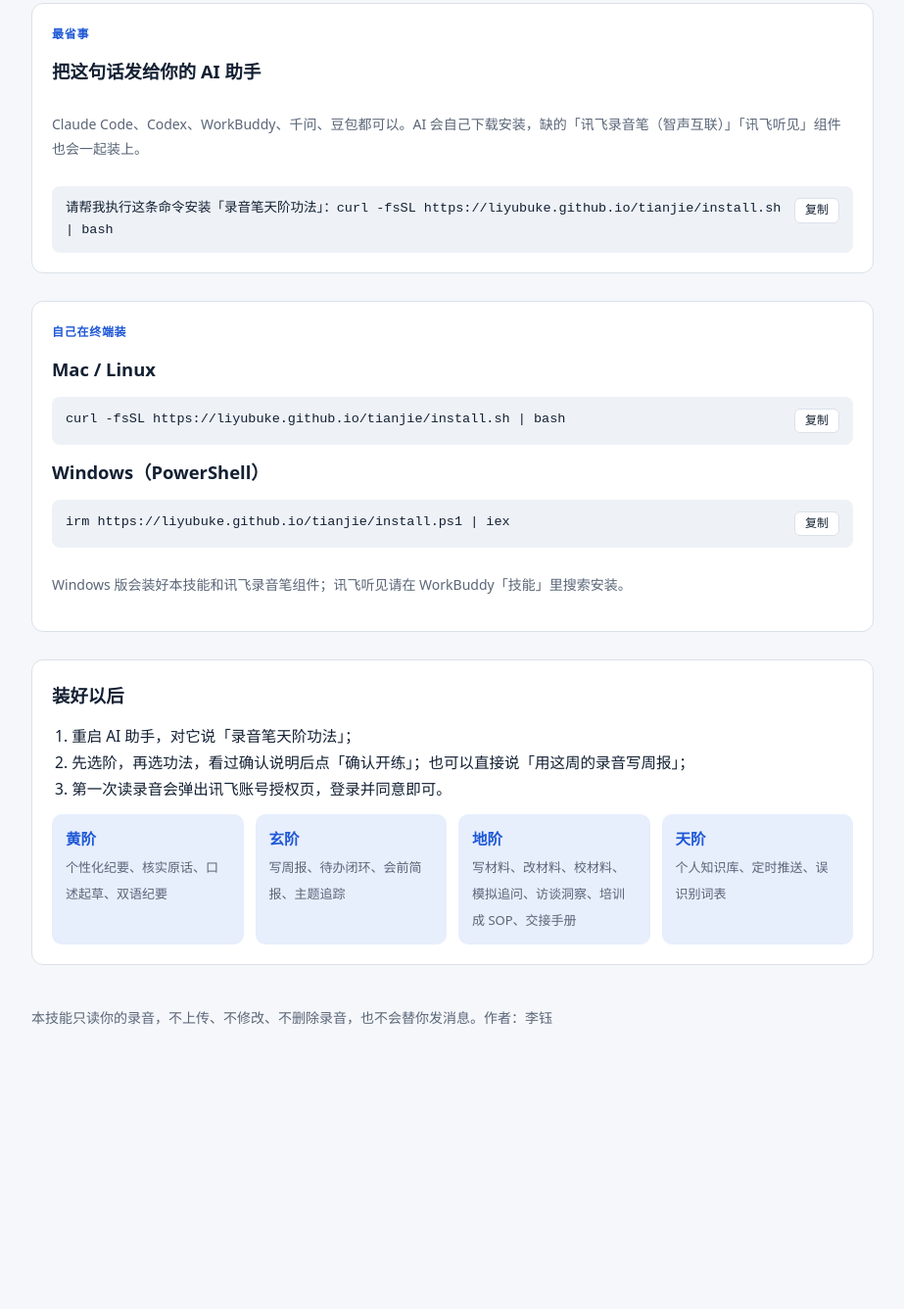
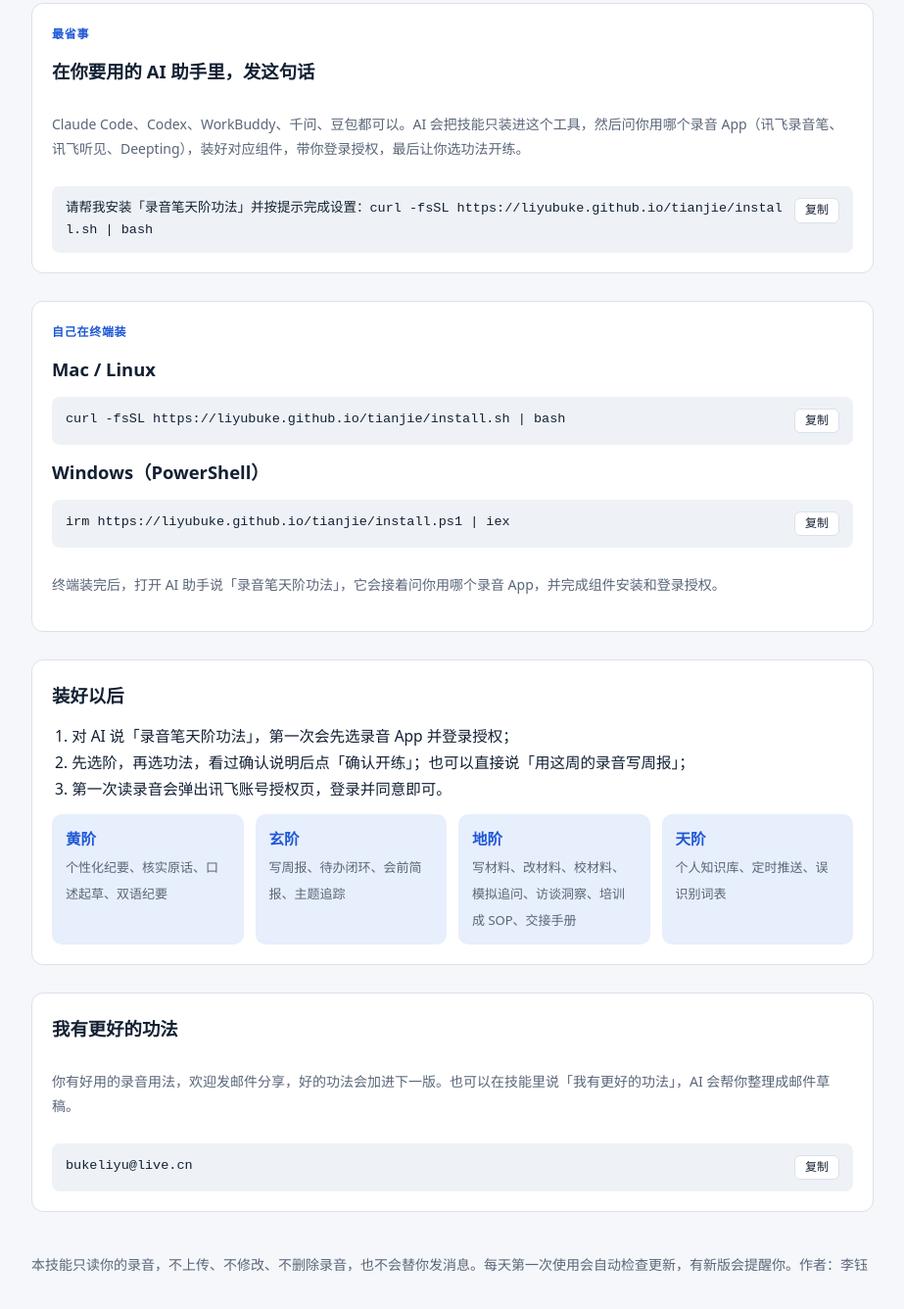
Before and after one commit to liyubuke/tianjie, a plain HTML site: page index.html in a window 1280 px wide. Shown: the part 198-1534 px from the top of the page at 98% size, without its empty margins (178-1101 px from the left). Before the commit the page ends 1323 px from the top, so only its background shows below. Drawn offline with Linux system fonts and the light colour scheme.

Commit message:
Add files via upload

```diff
--- a/index.html
+++ b/index.html
@@ -21,17 +21,17 @@ ol{margin:0;padding-left:1.3em}
 <header><div class="tag">讯飞录音笔 × 大模型</div><h1>录音笔天阶功法</h1>
 <p class="lede">18 门把录音交给 AI 干活的用法：写周报、个性化纪要、写改校汇报材料、个人知识库……装好后对 AI 说「录音笔天阶功法」，点选一门功法、确认后开练。</p></header>
 
-<section class="card"><span class="tag">最省事</span><h2>把这句话发给你的 AI 助手</h2>
-<p class="muted">Claude Code、Codex、WorkBuddy、千问、豆包都可以。AI 会自己下载安装，缺的「讯飞录音笔（智声互联）」「讯飞听见」组件也会一起装上。</p>
-<div class="cmd"><code id="c1">请帮我执行这条命令安装「录音笔天阶功法」：curl -fsSL https://liyubuke.github.io/tianjie/install.sh | bash</code><button data-t="c1">复制</button></div></section>
+<section class="card"><span class="tag">最省事</span><h2>在你要用的 AI 助手里，发这句话</h2>
+<p class="muted">Claude Code、Codex、WorkBuddy、千问、豆包都可以。AI 会把技能只装进这个工具，然后问你用哪个录音 App（讯飞录音笔、讯飞听见、Deepting），装好对应组件，带你登录授权，最后让你选功法开练。</p>
+<div class="cmd"><code id="c1">请帮我安装「录音笔天阶功法」并按提示完成设置：curl -fsSL https://liyubuke.github.io/tianjie/install.sh | bash</code><button data-t="c1">复制</button></div></section>
 
 <section class="card"><span class="tag">自己在终端装</span>
 <h2>Mac / Linux</h2><div class="cmd"><code id="c2">curl -fsSL https://liyubuke.github.io/tianjie/install.sh | bash</code><button data-t="c2">复制</button></div>
 <h2>Windows（PowerShell）</h2><div class="cmd"><code id="c3">irm https://liyubuke.github.io/tianjie/install.ps1 | iex</code><button data-t="c3">复制</button></div>
-<p class="muted">Windows 版会装好本技能和讯飞录音笔组件；讯飞听见请在 WorkBuddy「技能」里搜索安装。</p></section>
+<p class="muted">终端装完后，打开 AI 助手说「录音笔天阶功法」，它会接着问你用哪个录音 App，并完成组件安装和登录授权。</p></section>
 
 <section class="card"><h2>装好以后</h2><ol>
-<li>重启 AI 助手，对它说「录音笔天阶功法」；</li>
+<li>对 AI 说「录音笔天阶功法」，第一次会先选录音 App 并登录授权；</li>
 <li>先选阶，再选功法，看过确认说明后点「确认开练」；也可以直接说「用这周的录音写周报」；</li>
 <li>第一次读录音会弹出讯飞账号授权页，登录并同意即可。</li></ol>
 <div class="grid">
@@ -39,7 +39,8 @@ ol{margin:0;padding-left:1.3em}
 <div class="lv"><b>玄阶</b><span>写周报、待办闭环、会前简报、主题追踪</span></div>
 <div class="lv"><b>地阶</b><span>写材料、改材料、校材料、模拟追问、访谈洞察、培训成 SOP、交接手册</span></div>
 <div class="lv"><b>天阶</b><span>个人知识库、定时推送、误识别词表</span></div></div></section>
-<p class="muted">本技能只读你的录音，不上传、不修改、不删除录音，也不会替你发消息。作者：李钰</p>
+<section class="card"><h2>我有更好的功法</h2><p class="muted">你有好用的录音用法，欢迎发邮件分享，好的功法会加进下一版。也可以在技能里说「我有更好的功法」，AI 会帮你整理成邮件草稿。</p><div class="cmd"><code id="c4">bukeliyu@live.cn</code><button data-t="c4">复制</button></div></section>
+<p class="muted">本技能只读你的录音，不上传、不修改、不删除录音，也不会替你发消息。每天第一次使用会自动检查更新，有新版会提醒你。作者：李钰</p>
 </main>
 <script>
 document.querySelectorAll('button[data-t]').forEach(function(b){b.addEventListener('click',function(){var t=document.getElementById(b.dataset.t).innerText;var d=function(){b.textContent='已复制';setTimeout(function(){b.textContent='复制'},1500)};try{navigator.clipboard.writeText(t).then(d,function(){})}catch(e){}})});
--- /dev/null
+++ b/version.json
@@ -0,0 +1,5 @@
+{
+  "version": "1.0.0",
+  "date": "2026-11-20",
+  "notes": "首个正式版：18 门功法；支持讯飞录音笔、讯飞听见、Deepting；点选加确认开练；每天自动检查更新；可分享「我有更好的功法」"
+}
```
Also changed, not shown: 4 other files.
